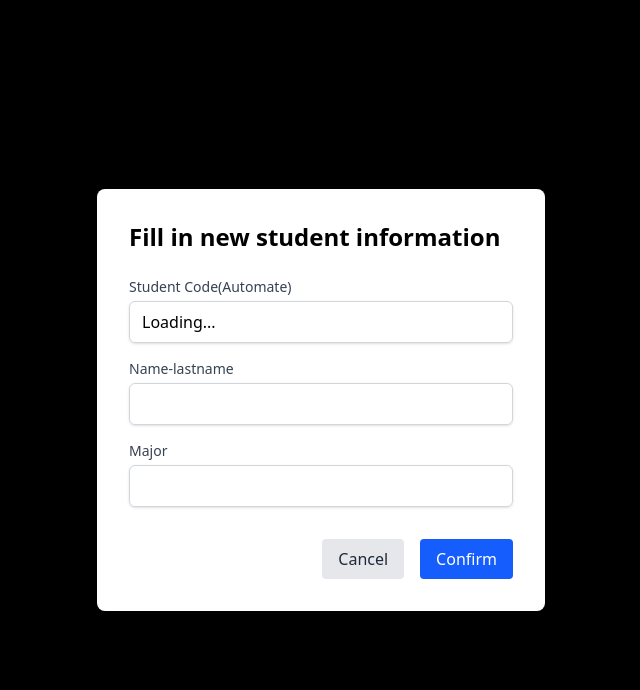
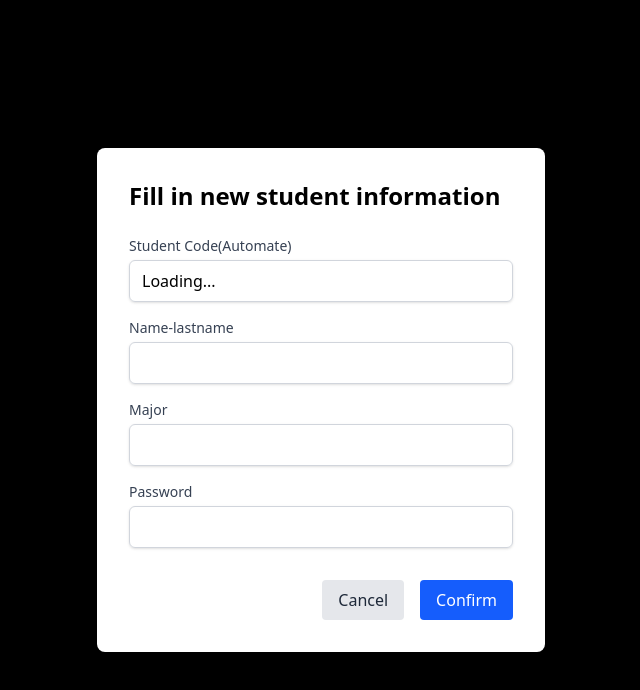
Before and after one commit to SaphawitNoowong/MiniProject-Internship, a Next.js app in the folder frontend/: page /components/CreateButtonNisit in a window 1280 px wide. Both pictures are taken after a click on the button 26 px from the left and 20 px from the top of the page. Shown: the top 690 px of the page, without its empty margins (319-959 px from the left). Built offline with nearby package versions, Linux system fonts and the light colour scheme; no server answers.

Commit message:
Implement FrontEnd(password hash,Show user)
do password hash for security password and filter to show user that role is nisit on admin page

```diff
--- a/frontend/pages/components/CreateButtonNisit.tsx
+++ b/frontend/pages/components/CreateButtonNisit.tsx
@@ -1,10 +1,11 @@
 import React, { useState } from 'react';
-import { useMutation, useQueryClient ,useQuery} from '@tanstack/react-query';
+import { useMutation, useQueryClient, useQuery } from '@tanstack/react-query';
 import { FontAwesomeIcon } from '@fortawesome/react-fontawesome'
 import { faUserPlus } from '@fortawesome/free-solid-svg-icons';
 
 // สร้าง Type สำหรับข้อมูลนิสิตเพื่อให้โค้ดปลอดภัยมากขึ้น
 type Nisit = {
+    password:string
     name: string;
     major: string;
 };
@@ -44,8 +45,10 @@ function CreateButtonNisit() {
 
     // State สำหรับเก็บข้อมูลในฟอร์ม
     const [formData, setFormData] = useState<Nisit>({
+        password:'',
         name: '',
         major: '',
+
     });
     // เข้าถึง QueryClient เพื่อสั่ง refetch ข้อมูลหลังจากการเพิ่มสำเร็จ
     const queryClient = useQueryClient();
@@ -79,7 +82,7 @@ function CreateButtonNisit() {
             // สั่งให้ queryKey "users" โหลดข้อมูลใหม่ เพื่อให้หน้าเว็บอัปเดต
             queryClient.invalidateQueries({ queryKey: ['users'] });
             setIsModalOpen(false); // ปิด Modal
-            setFormData({ name: '', major: '' }); // ล้างฟอร์ม
+            setFormData({ password:'', name: '', major: '' }); // ล้างฟอร์ม
         },
         onError: (error) => {
             // เมื่อเกิดข้อผิดพลาด:
@@ -97,7 +100,7 @@ function CreateButtonNisit() {
     // Handler เมื่อกด Submit ฟอร์ม
     const handleSubmit = (e: React.FormEvent) => {
         e.preventDefault();
-        if ( !formData.name || !formData.major) {
+        if ( !formData.password || !formData.name || !formData.major) {
             alert('Please fill in all fields');
             return;
         }
@@ -167,6 +170,18 @@ function CreateButtonNisit() {
 
                                 />
                             </div>
+                            <div>
+                                <label htmlFor="password" className="block text-sm font-medium text-gray-700">Password</label>
+                                <input
+                                    type="password"
+                                    id="password"
+                                    name="password"
+                                    value={formData.password}
+                                    onChange={handleInputChange}
+                                    className="mt-1 block w-full px-3 py-2 border border-gray-300 rounded-md shadow-sm focus:outline-none focus:ring-blue-500 focus:border-blue-500"
+
+                                />
+                            </div>
 
                             {/* --- ปุ่มในฟอร์ม --- */}
                             <div className="flex justify-end space-x-4 pt-4">
--- a/frontend/pages/components/LoginPage.tsx
+++ b/frontend/pages/components/LoginPage.tsx
@@ -12,7 +12,6 @@ function LoginPage() {
     setError(null);
     try {
       await login(studentCode, password);
-      // Login สำเร็จ (Context จะอัปเดต state และหน้า index จะเปลี่ยนไปเอง)
     } catch (err: any) {
       setError(err.message);
     }
--- a/frontend/pages/components/ShowAllUser.tsx
+++ b/frontend/pages/components/ShowAllUser.tsx
@@ -119,7 +119,7 @@ function ShowAllUser() {
                         </div>
 
                         {/* (Bonus) แสดงสถานะขณะกำลังโหลดหน้าถัดไป */}
-                        {isFetching && <div className="text-center text-gray-500">Fetching next page...</div>}
+                        {/* {isFetching && <div className="text-center text-gray-500">Fetching next page...</div>} */}
                     </div>
                 )}
             </main>
--- a/frontend/pages/components/UserDashboard.tsx
+++ b/frontend/pages/components/UserDashboard.tsx
@@ -1,15 +1,13 @@
 import React from 'react'
 import { useAuth } from '../../context/AuthContext';
-
+import Header from './Header';
 function UserDashboard() {
     const { logout } = useAuth();
     return (
-        <div className="p-8">
+        <div className="bg-gray-50 min-h-screen">
+            <Header />
             <h1 className="text-2xl">Welcome, User!</h1>
             <p>This is your dashboard.</p>
-            <button onClick={logout} className="mt-4 px-4 py-2 bg-red-500 text-white rounded">
-                Logout
-            </button>
         </div>
     );
 }
```
Also changed, not shown: 2 other files (tests, documents, lock files or other folders).
